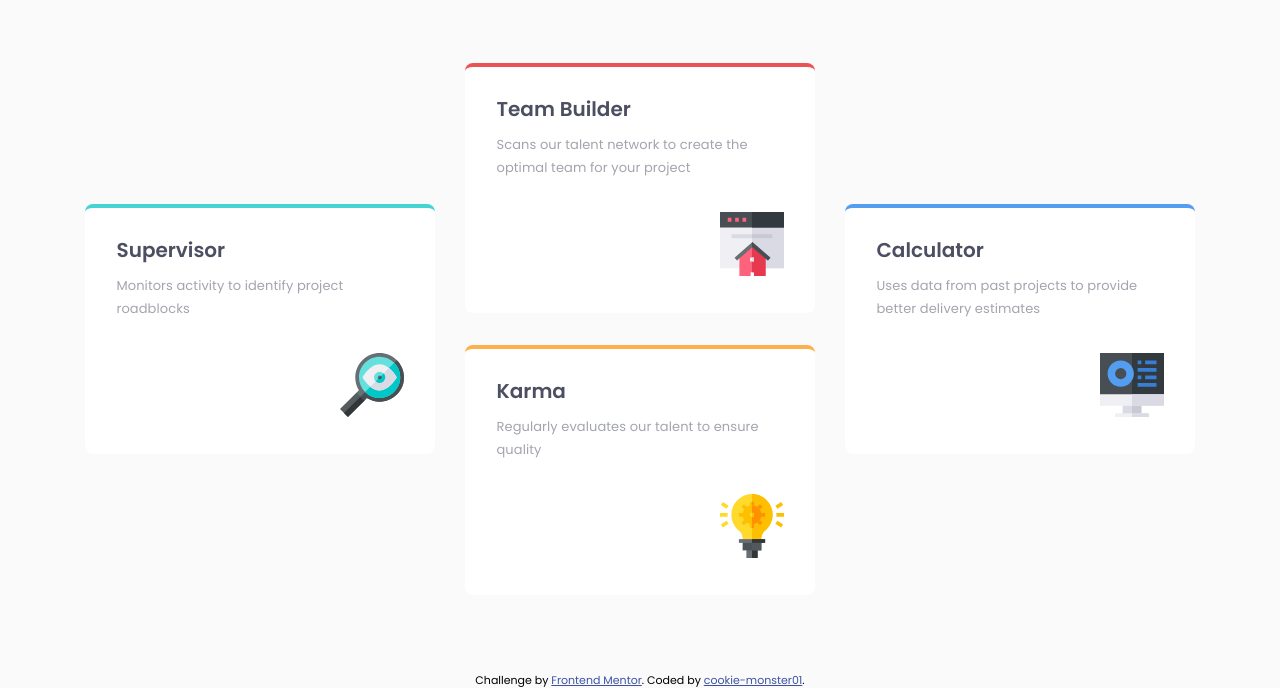
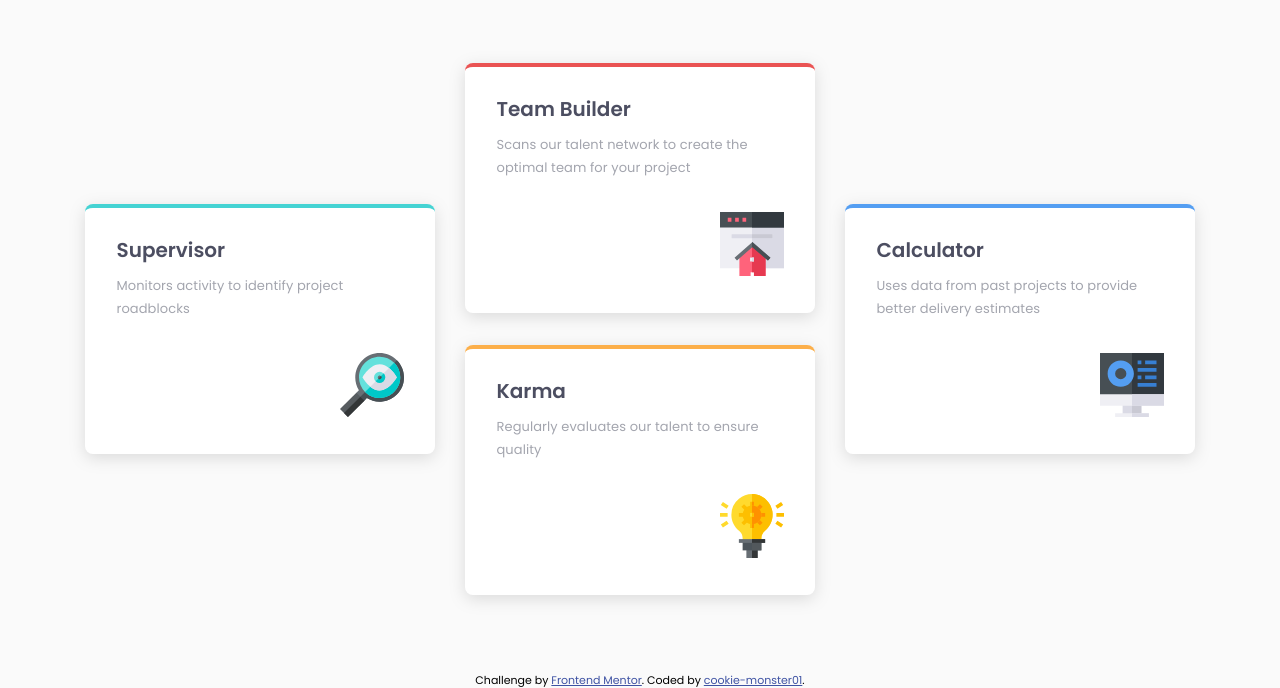
Before and after one commit to cookie-monster01/four-card, a plain HTML site: page index.html in a window 1280 px wide. Shown: the part 253-941 px from the top of the page. Drawn offline with Linux system fonts and the light colour scheme.

Commit message:
change color

```diff
--- a/app.css
+++ b/app.css
@@ -165,7 +165,7 @@ h1 {
     /* padding: 1.78em; */
     padding: calc(1.706em + .328vw);
     margin: 0 0 1.5em;
-    filter: drop-shadow(0 0.25em 0.6em rgba(255, 255, 255, 0.17));
+    filter: drop-shadow(0 0.25em 0.5em rgba(0, 0, 0, 0.125));
     border-radius: .5rem;
 }
 
```
